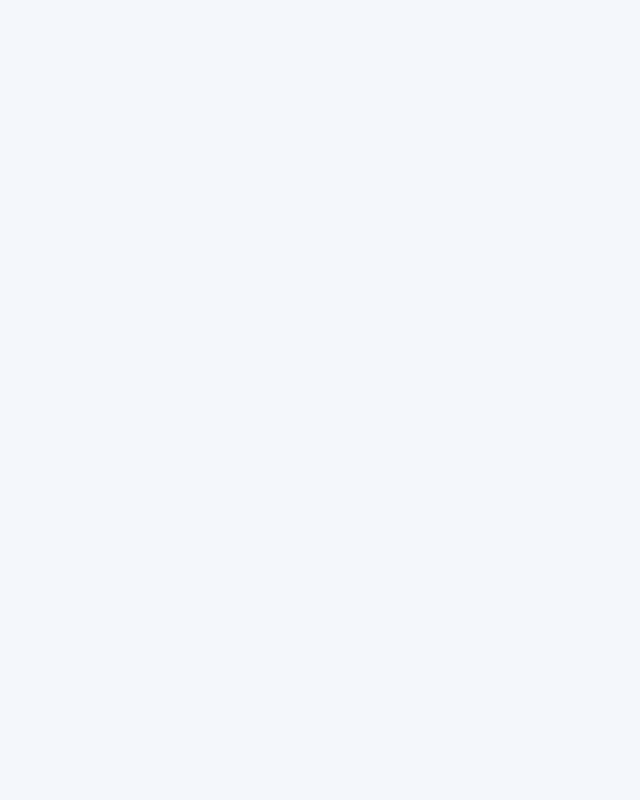
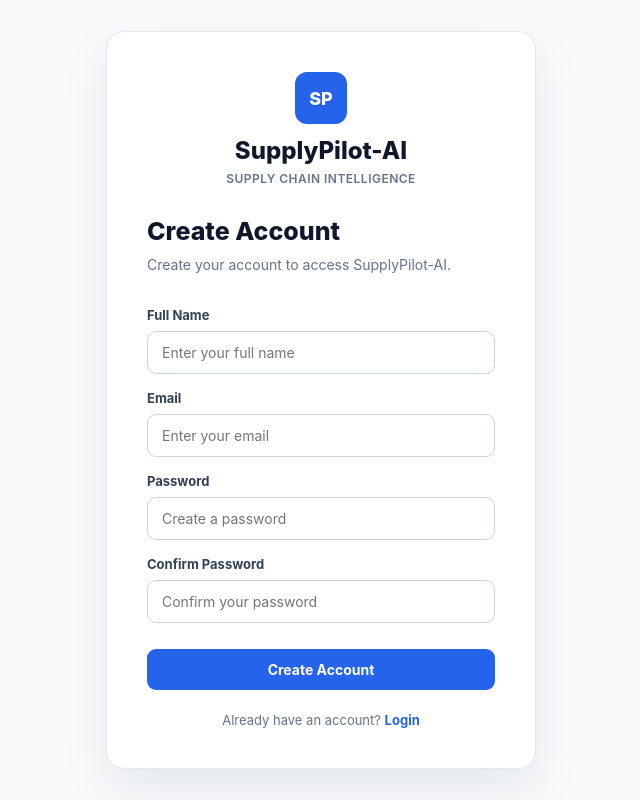
Before and after one commit to LikhithaSatyaSai12/SupplyPilot-AI, a React app in the folder frontend/: page /register in a window 1280 px wide. Before the commit this address had no page. Shown: the whole page, without its empty margins (319-959 px from the left). Built offline with nearby package versions, Linux system fonts and the light colour scheme; the HTML template or start-up script is replaced by a standard one.

Commit message:
Add user authentication and logout flow

```diff
--- a/frontend/src/components/Sidebar.jsx
+++ b/frontend/src/components/Sidebar.jsx
@@ -1,6 +1,13 @@
-import { NavLink } from "react-router-dom";
+import { NavLink, useNavigate } from "react-router-dom";
 
 function Sidebar() {
+  const navigate = useNavigate();
+
+  const handleLogout = () => {
+    localStorage.removeItem("supplypilot_logged_in");
+    navigate("/login");
+  };
+
   return (
     <aside className="sidebar">
       <div className="sidebar-logo">
@@ -27,6 +34,16 @@ function Sidebar() {
           Decision Analytics
         </NavLink>
       </nav>
+
+      <div className="sidebar-footer">
+        <button
+          type="button"
+          className="logout-button"
+          onClick={handleLogout}
+        >
+          Logout
+        </button>
+      </div>
     </aside>
   );
 }
--- /dev/null
+++ b/frontend/src/pages/Login.css
@@ -0,0 +1,155 @@
+.auth-page {
+  min-height: 100vh;
+  display: flex;
+  align-items: center;
+  justify-content: center;
+  padding: 24px;
+  background: #f8fafc;
+  box-sizing: border-box;
+}
+
+.auth-card {
+  width: 100%;
+  max-width: 430px;
+  padding: 40px;
+  background: #ffffff;
+  border: 1px solid #e2e8f0;
+  border-radius: 18px;
+  box-shadow: 0 20px 50px rgba(15, 23, 42, 0.08);
+  box-sizing: border-box;
+}
+
+.auth-brand {
+  text-align: center;
+  margin-bottom: 30px;
+}
+
+.auth-logo {
+  width: 52px;
+  height: 52px;
+  margin: 0 auto 12px;
+  display: flex;
+  align-items: center;
+  justify-content: center;
+  border-radius: 12px;
+  background: #2563eb;
+  color: #ffffff;
+  font-size: 18px;
+  font-weight: 800;
+}
+
+.auth-brand h1 {
+  margin: 0;
+  color: #0f172a;
+  font-size: 24px;
+  font-weight: 800;
+}
+
+.auth-brand p {
+  margin: 6px 0 0;
+  color: #64748b;
+  font-size: 12px;
+  font-weight: 600;
+  letter-spacing: 0.04em;
+  text-transform: uppercase;
+}
+
+.auth-card h2 {
+  margin: 0;
+  color: #0f172a;
+  font-size: 25px;
+  font-weight: 800;
+}
+
+.auth-subtitle {
+  margin: 8px 0 24px;
+  color: #64748b;
+  font-size: 14px;
+  line-height: 1.5;
+}
+
+.auth-card form {
+  display: flex;
+  flex-direction: column;
+  gap: 8px;
+}
+
+.auth-card label {
+  margin-top: 8px;
+  color: #334155;
+  font-size: 13px;
+  font-weight: 700;
+}
+
+.auth-card input {
+  width: 100%;
+  padding: 12px 14px;
+  border: 1px solid #cbd5e1;
+  border-radius: 9px;
+  background: #ffffff;
+  color: #0f172a;
+  font-size: 14px;
+  outline: none;
+  box-sizing: border-box;
+}
+
+.auth-card input:focus {
+  border-color: #2563eb;
+  box-shadow: 0 0 0 3px rgba(37, 99, 235, 0.1);
+}
+
+.auth-button {
+  width: 100%;
+  margin-top: 18px;
+  padding: 12px 16px;
+  border: none;
+  border-radius: 9px;
+  background: #2563eb;
+  color: #ffffff;
+  font-size: 14px;
+  font-weight: 700;
+  cursor: pointer;
+  transition: background 0.2s ease;
+}
+
+.auth-button:hover {
+  background: #1d4ed8;
+}
+
+.auth-error {
+  margin-bottom: 14px;
+  padding: 11px 13px;
+  border: 1px solid #fecaca;
+  border-radius: 8px;
+  background: #fef2f2;
+  color: #b91c1c;
+  font-size: 13px;
+  font-weight: 600;
+}
+
+.auth-footer {
+  margin: 22px 0 0;
+  text-align: center;
+  color: #64748b;
+  font-size: 13px;
+}
+
+.auth-footer a {
+  color: #2563eb;
+  font-weight: 700;
+  text-decoration: none;
+}
+
+.auth-footer a:hover {
+  text-decoration: underline;
+}
+
+@media (max-width: 500px) {
+  .auth-page {
+    padding: 16px;
+  }
+
+  .auth-card {
+    padding: 28px 22px;
+  }
+}
--- /dev/null
+++ b/frontend/src/pages/Login.jsx
@@ -0,0 +1,85 @@
+import { useState } from "react";
+import { Link, useNavigate } from "react-router-dom";
+import "./Login.css";
+
+function Login() {
+  const navigate = useNavigate();
+
+  const [email, setEmail] = useState("");
+  const [password, setPassword] = useState("");
+  const [error, setError] = useState("");
+
+  const handleSubmit = (e) => {
+    e.preventDefault();
+    setError("");
+
+    const storedUser = localStorage.getItem("supplypilot_user");
+
+    if (!storedUser) {
+      setError("Account not found. Please create an account first.");
+      return;
+    }
+
+    const user = JSON.parse(storedUser);
+
+    if (email !== user.email || password !== user.password) {
+      setError("Invalid email or password.");
+      return;
+    }
+
+    localStorage.setItem("supplypilot_logged_in", "true");
+
+    navigate("/");
+  };
+
+  return (
+    <div className="auth-page">
+      <div className="auth-card">
+        <div className="auth-brand">
+          <div className="auth-logo">SP</div>
+          <h1>SupplyPilot-AI</h1>
+          <p>Supply Chain Intelligence</p>
+        </div>
+
+        <h2>Welcome Back</h2>
+
+        <p className="auth-subtitle">
+          Login to access your supply-chain intelligence dashboard.
+        </p>
+
+        {error && <div className="auth-error">{error}</div>}
+
+        <form onSubmit={handleSubmit}>
+          <label>Email</label>
+
+          <input
+            type="email"
+            placeholder="Enter your email"
+            value={email}
+            onChange={(e) => setEmail(e.target.value)}
+          />
+
+          <label>Password</label>
+
+          <input
+            type="password"
+            placeholder="Enter your password"
+            value={password}
+            onChange={(e) => setPassword(e.target.value)}
+          />
+
+          <button type="submit" className="auth-button">
+            Login
+          </button>
+        </form>
+
+        <p className="auth-footer">
+          Don't have an account?{" "}
+          <Link to="/register">Create Account</Link>
+        </p>
+      </div>
+    </div>
+  );
+}
+
+export default Login;
--- /dev/null
+++ b/frontend/src/pages/Register.jsx
@@ -0,0 +1,117 @@
+import { useState } from "react";
+import { Link, useNavigate } from "react-router-dom";
+import "./Login.css";
+
+function Register() {
+  const navigate = useNavigate();
+
+  const [form, setForm] = useState({
+    name: "",
+    email: "",
+    password: "",
+    confirmPassword: "",
+  });
+
+  const [error, setError] = useState("");
+
+  const handleChange = (e) => {
+    setForm({
+      ...form,
+      [e.target.name]: e.target.value,
+    });
+  };
+
+  const handleSubmit = (e) => {
+    e.preventDefault();
+    setError("");
+
+    if (!form.name || !form.email || !form.password || !form.confirmPassword) {
+      setError("Please fill in all fields.");
+      return;
+    }
+
+    if (form.password !== form.confirmPassword) {
+      setError("Passwords do not match.");
+      return;
+    }
+
+    localStorage.setItem(
+      "supplypilot_user",
+      JSON.stringify({
+        name: form.name,
+        email: form.email,
+        password: form.password,
+      })
+    );
+
+    navigate("/login");
+  };
+
+  return (
+    <div className="auth-page">
+      <div className="auth-card">
+        <div className="auth-brand">
+          <div className="auth-logo">SP</div>
+          <h1>SupplyPilot-AI</h1>
+          <p>Supply Chain Intelligence</p>
+        </div>
+
+        <h2>Create Account</h2>
+        <p className="auth-subtitle">
+          Create your account to access SupplyPilot-AI.
+        </p>
+
+        {error && <div className="auth-error">{error}</div>}
+
+        <form onSubmit={handleSubmit}>
+          <label>Full Name</label>
+          <input
+            type="text"
+            name="name"
+            placeholder="Enter your full name"
+            value={form.name}
+            onChange={handleChange}
+          />
+
+          <label>Email</label>
+          <input
+            type="email"
+            name="email"
+            placeholder="Enter your email"
+            value={form.email}
+            onChange={handleChange}
+          />
+
+          <label>Password</label>
+          <input
+            type="password"
+            name="password"
+            placeholder="Create a password"
+            value={form.password}
+            onChange={handleChange}
+          />
+
+          <label>Confirm Password</label>
+          <input
+            type="password"
+            name="confirmPassword"
+            placeholder="Confirm your password"
+            value={form.confirmPassword}
+            onChange={handleChange}
+          />
+
+          <button type="submit" className="auth-button">
+            Create Account
+          </button>
+        </form>
+
+        <p className="auth-footer">
+          Already have an account?{" "}
+          <Link to="/login">Login</Link>
+        </p>
+      </div>
+    </div>
+  );
+}
+
+export default Register;
--- a/frontend/src/routes/AppRoutes.jsx
+++ b/frontend/src/routes/AppRoutes.jsx
@@ -1,5 +1,8 @@
-import { BrowserRouter, Routes, Route } from "react-router-dom";
+import { BrowserRouter, Routes, Route, Navigate } from "react-router-dom";
 import MainLayout from "../layouts/MainLayout";
+
+import Login from "../pages/Login";
+import Register from "../pages/Register";
 
 import Dashboard from "../pages/Dashboard";
 import Prediction from "../pages/Prediction";
@@ -9,20 +12,31 @@ import Prescriptions from "../pages/Prescriptions";
 import ExecutedDecisions from "../pages/ExecutedDecisions";
 import Analytics from "../pages/Analytics";
 
+function ProtectedRoute({ children }) {
+  const isLoggedIn = localStorage.getItem("supplypilot_logged_in");
+
+  return isLoggedIn === "true" ? children : <Navigate to="/login" replace />;
+}
+
 function AppRoutes() {
   return (
     <BrowserRouter>
       <Routes>
-        <Route element={<MainLayout />}>
-          <Route
-            path="/"
-            element={<Dashboard />}
-          />
+        {/* Authentication */}
+        <Route path="/login" element={<Login />} />
+        <Route path="/register" element={<Register />} />
 
-          <Route
-            path="/prediction"
-            element={<Prediction />}
-          />
+        {/* Protected Application */}
+        <Route
+          element={
+            <ProtectedRoute>
+              <MainLayout />
+            </ProtectedRoute>
+          }
+        >
+          <Route path="/" element={<Dashboard />} />
+
+          <Route path="/prediction" element={<Prediction />} />
 
           <Route
             path="/recommendations"
@@ -49,11 +63,11 @@ function AppRoutes() {
             element={<ExecutedDecisions />}
           />
 
-          <Route
-            path="/analytics"
-            element={<Analytics />}
-          />
+          <Route path="/analytics" element={<Analytics />} />
         </Route>
+
+        {/* Unknown URL */}
+        <Route path="*" element={<Navigate to="/login" replace />} />
       </Routes>
     </BrowserRouter>
   );
```
Also changed, not shown: frontend/src/App.css (+21 -0 lines).
